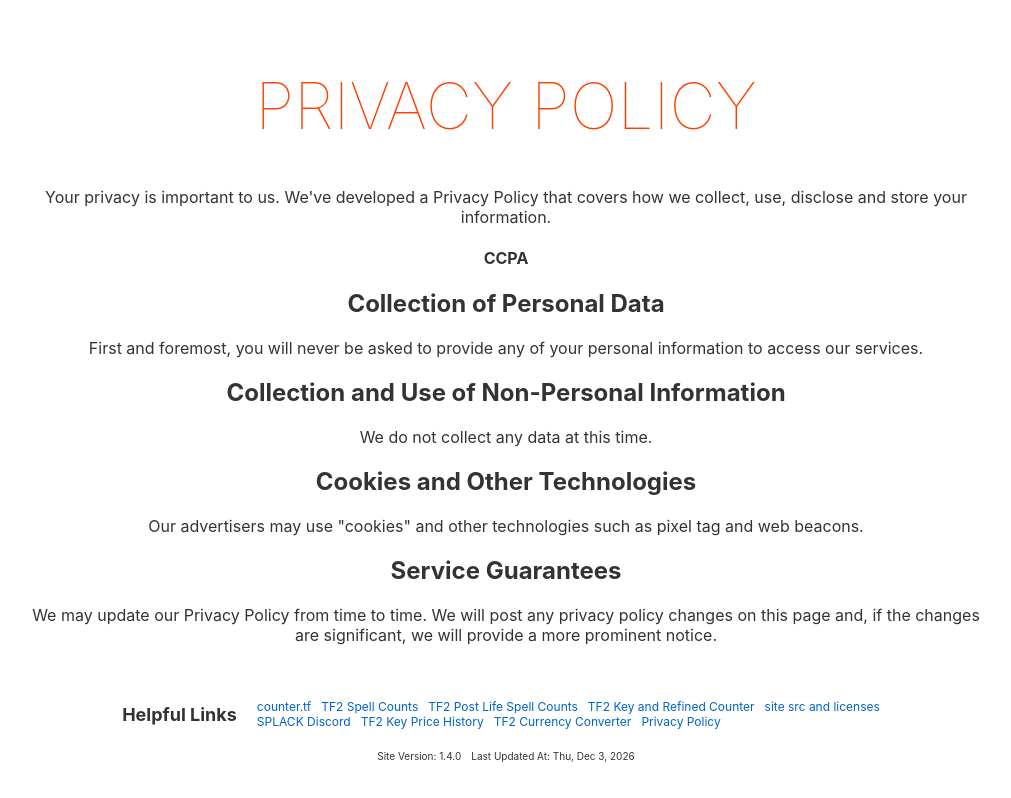
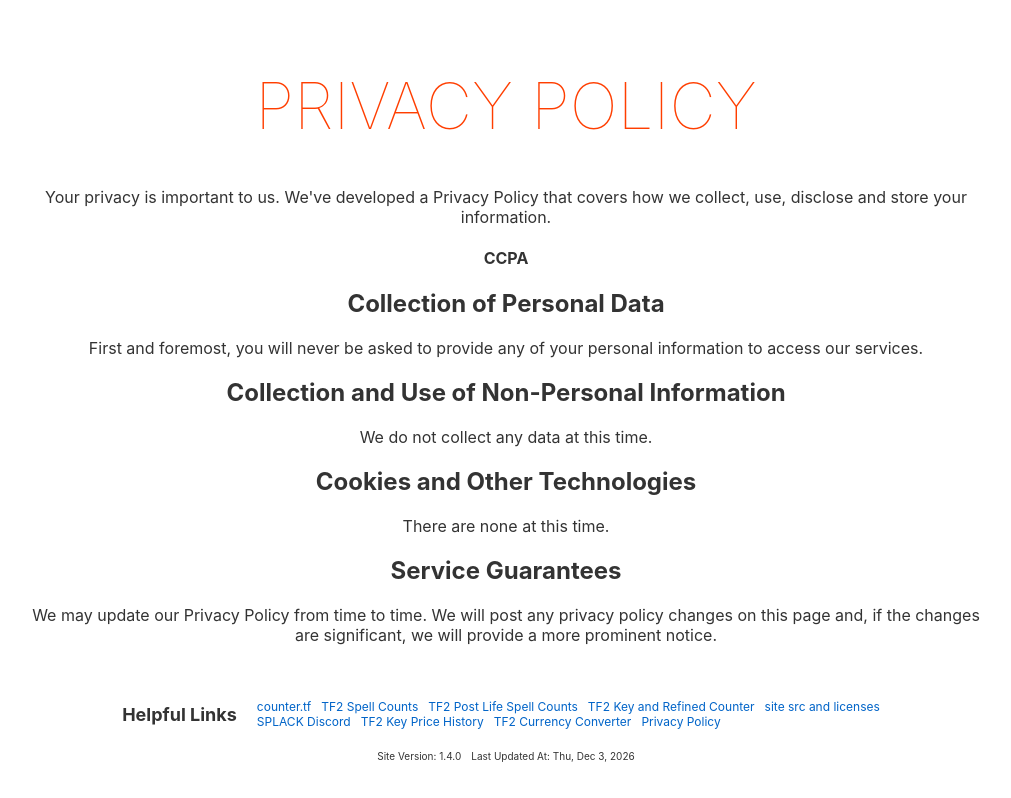
Before and after one commit to joekiller/counter-two, a Next.js app: page /privacy-policy in a window 1280 px wide. Shown: the whole page, without its empty margins (6-1017 px from the left). Built offline with nearby package versions, Linux system fonts and the light colour scheme.

Commit message:
feat: remove ads for now
b/c we don't qualify waaaahhh

```diff
--- a/pages/_app.tsx
+++ b/pages/_app.tsx
@@ -1,17 +1,10 @@
 import '../styles/globals.css'
 import type { AppProps } from 'next/app'
-import Script from "next/script";
 
 function MyApp({ Component, pageProps }: AppProps) {
   return (
     <>
       <Component {...pageProps} />
-      <Script
-        strategy="lazyOnload"
-        id="adsbygoogle-init"
-        src="https://pagead2.googlesyndication.com/pagead/js/adsbygoogle.js?client=ca-pub-5540599912148197"
-        crossOrigin="anonymous"
-      />
     </>
   )
 }
--- a/pages/privacy-policy.tsx
+++ b/pages/privacy-policy.tsx
@@ -35,7 +35,7 @@ const PrivacyPolicy: NextPage = () => {
         </p>
         <h2>Cookies and Other Technologies</h2>
         <p>
-          Our advertisers may use &quot;cookies&quot; and other technologies such as pixel tag and web beacons.
+          There are none at this time.
         </p>
         <h2>Service Guarantees</h2>
         <p>
```
